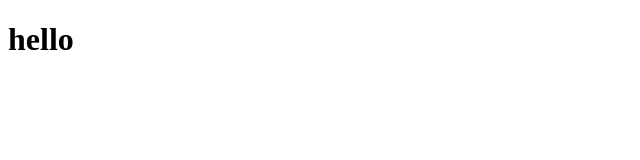
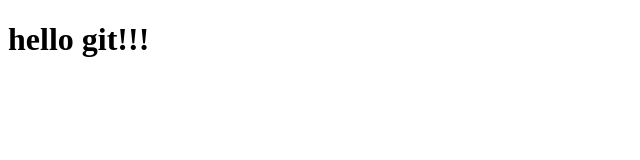
Before and after one commit to zhangyyds/test, a plain HTML site: page index.html in a window 1280 px wide. Shown: the whole page, without its empty margins (0-640 px from the left). Drawn offline with Linux system fonts and the light colour scheme.

Commit message:
hello git

```diff
--- a/index.html
+++ b/index.html
@@ -4,7 +4,7 @@
  * @Autor: 张晨
  * @Date: 2021-07-05 14:58:08
  * @LastEditors: 张晨
- * @LastEditTime: 2021-07-05 14:59:33
+ * @LastEditTime: 2021-07-05 15:20:47
 -->
 <!DOCTYPE html>
 <html lang="en">
@@ -15,6 +15,6 @@
     <title>Document</title>
 </head>
 <body>
-    <h1>hello</h1>
+    <h1>hello git!!!</h1>
 </body>
 </html>
```
